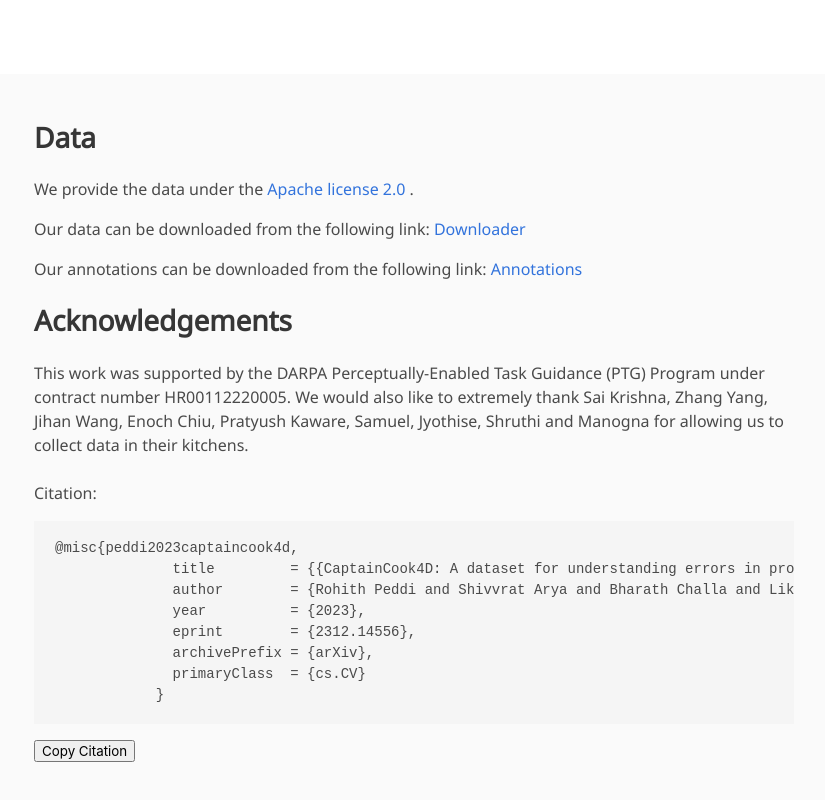
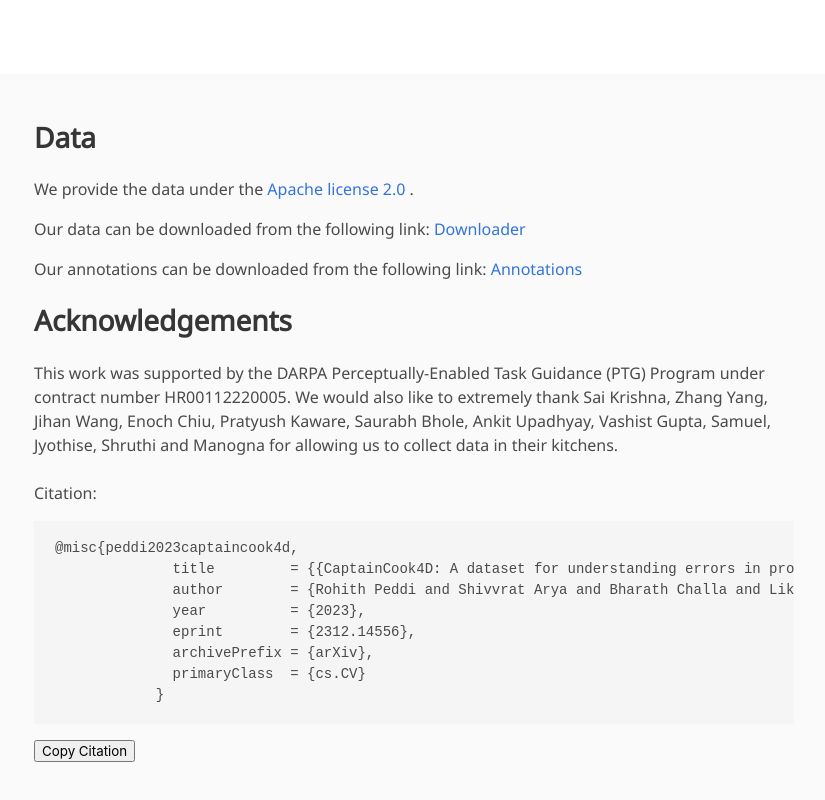
Before and after one commit to CaptainCook4D/captain-cook, a plain HTML site: page index.html in a window 1280 px wide. Shown: the part 8157-8957 px from the top of the page, without its empty margins (226-1051 px from the left). Drawn offline with nearby package versions, Linux system fonts and the light colour scheme; some icons are missing; a web font is replaced by a local one.

```diff
--- a/index.html
+++ b/index.html
@@ -561,7 +561,8 @@
               <h2 class="title">Acknowledgements</h2>
               <p>
                 This work was supported by the DARPA Perceptually-Enabled Task Guidance (PTG) Program under contract number HR00112220005.
-                We would also like to extremely thank Sai Krishna, Zhang Yang, Jihan Wang, Enoch Chiu, Pratyush Kaware, Samuel, Jyothise, Shruthi and Manogna for allowing us to collect data in their kitchens.
+                We would also like to extremely thank Sai Krishna, Zhang Yang, Jihan Wang, Enoch Chiu, Pratyush Kaware, Saurabh Bhole, Ankit Upadhyay, Vashist Gupta,
+                Samuel, Jyothise, Shruthi and Manogna for allowing us to collect data in their kitchens.
               </p>
             </div>
           </div>
```
